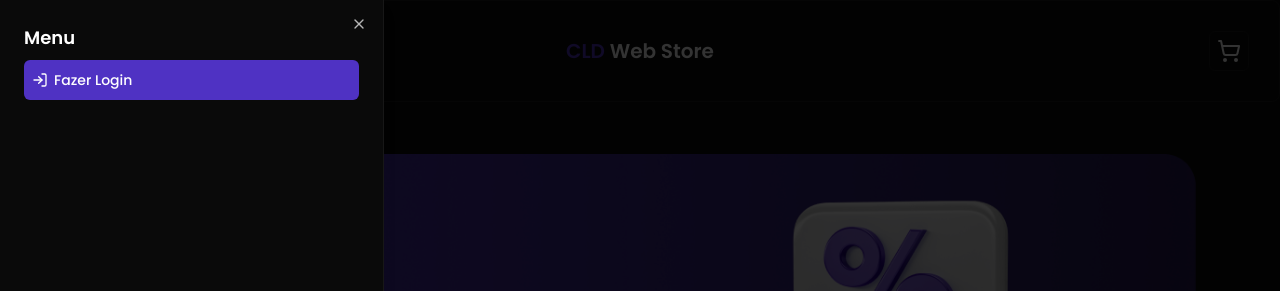
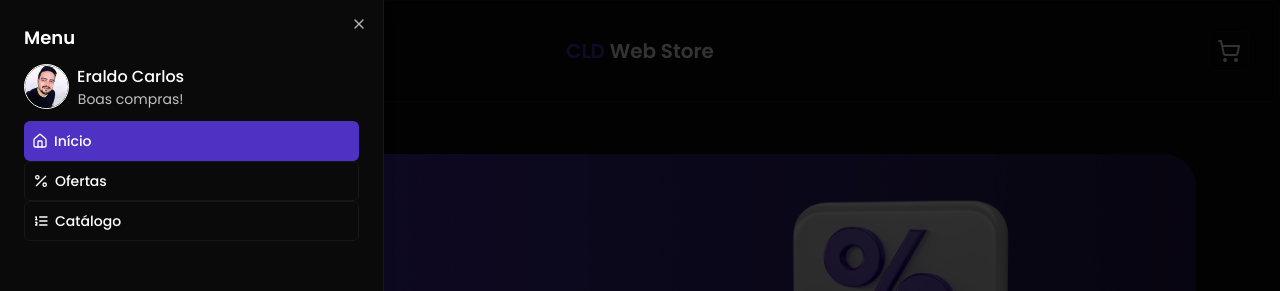
Before and after one commit to EraldoCarlosfh/CLD-WEBSTORE, a Next.js app: page / in a window 1280 px wide. Both pictures are taken after a click on the button 51 px from the left and 51 px from the top of the page. Shown: the top 291 px of the page. Built offline with nearby package versions, Linux system fonts and the light colour scheme; no server answers; the database is empty.

Commit message:
feat: adjust headerComponent to deploy vercel

```diff
--- a/src/components/ui/header.tsx
+++ b/src/components/ui/header.tsx
@@ -21,6 +21,8 @@ import {
 import { signIn, signOut, useSession } from "next-auth/react";
 import { Avatar, AvatarFallback, AvatarImage } from "@radix-ui/react-avatar";
 import Link from "next/link";
+import imageUser from '../../../public/user.jpg';
+import Image from "next/image";
 
 const Header = () => {
   const { status, data } = useSession();
@@ -44,7 +46,7 @@ const Header = () => {
           <SheetHeader className="text-left text-lg font-semibold">
             Menu
           </SheetHeader>
-          {status == "authenticated" && data?.user && (
+          {/* {status == "authenticated" && data?.user && (
             <div className="flex items-center gap-2 py-3">
               <Avatar>
                 <AvatarFallback>
@@ -65,9 +67,55 @@ const Header = () => {
                 <p className="text-sm opacity-75">Boas compras!</p>
               </div>
             </div>
-          )}
+          )} */}
 
-          <div className="mt-2 flex flex-col gap-2">
+            <div className="flex items-center gap-2 py-3">
+              <Avatar>
+                <Image src={imageUser} alt="Foto de perfil do usuário"  width={45} style={{ borderRadius: 25, border: "1px solid white" }}/>
+              </Avatar>
+
+              <div className="flex-col text-center">
+                <p className="font-medium">Eraldo Carlos</p>
+                <p className="text-sm opacity-75">Boas compras!</p>
+              </div>
+            </div>
+
+              <SheetClose asChild>
+                  <Link href={`/`}>
+                    <Button
+                      size="icon"
+                      variant="default"
+                      className="w-full p-2 justify-start gap-1.5"
+                    >
+                      <HomeIcon size={16} />
+                      Início
+                    </Button>
+                  </Link>
+                </SheetClose>
+                <SheetClose asChild>
+                  <Button
+                    size="icon"
+                    variant="outline"
+                    className="w-full p-2 justify-start gap-1.5"
+                  >
+                    <PercentIcon size={16} />
+                    Ofertas
+                  </Button>
+                </SheetClose>
+                <SheetClose asChild>
+                  <Link href={`/catalog`}>
+                    <Button
+                      size="icon"
+                      variant="outline"
+                      className="w-full p-2 justify-start gap-1.5"
+                    >
+                      <ListOrderedIcon size={16} />
+                      Catálogo
+                    </Button>
+                  </Link>
+                </SheetClose>
+
+          {/* <div className="mt-2 flex flex-col gap-2">
             {status == "unauthenticated" ? (
               <SheetClose asChild>
                 <Button
@@ -128,7 +176,7 @@ const Header = () => {
                 </SheetClose>
               </>
             )}
-          </div>
+          </div> */}
         </SheetContent>
       </Sheet>
       <Link href={`/`}>
```
Also changed, not shown: public/user.jpg (added).
